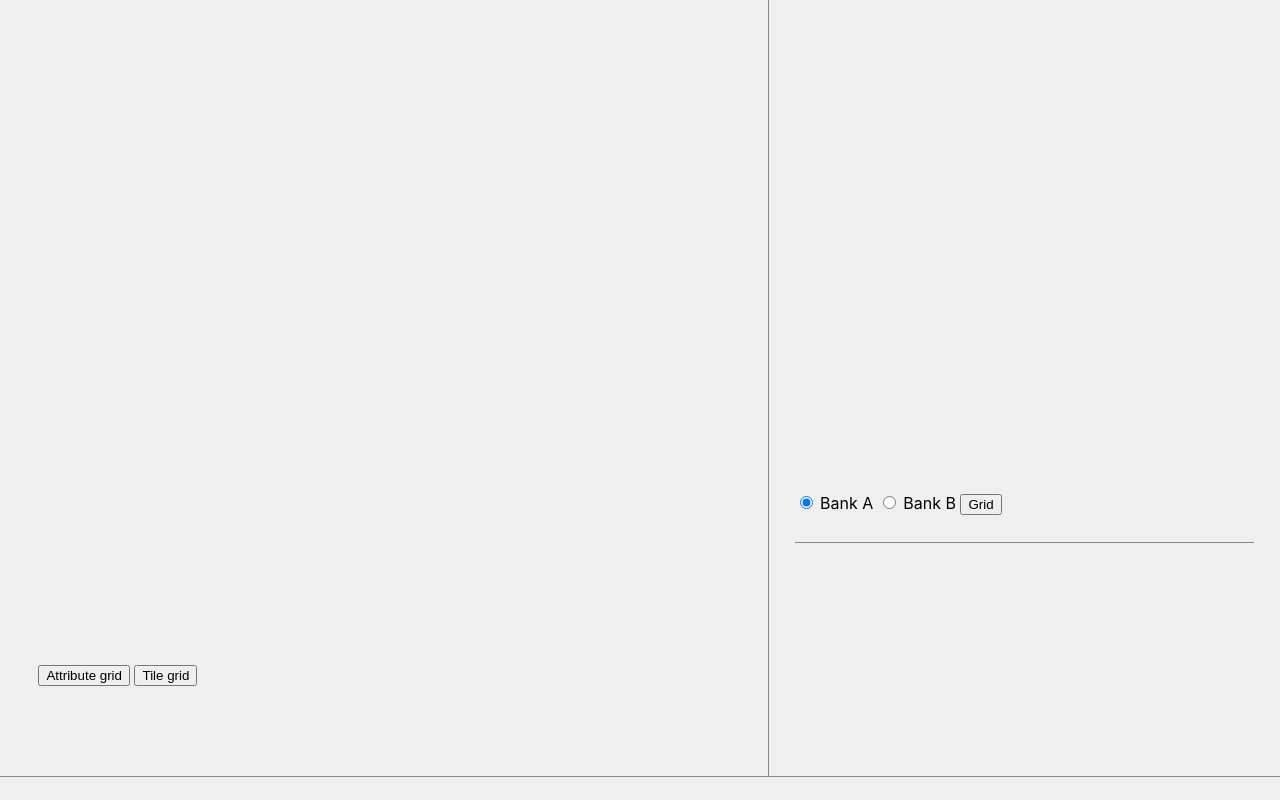
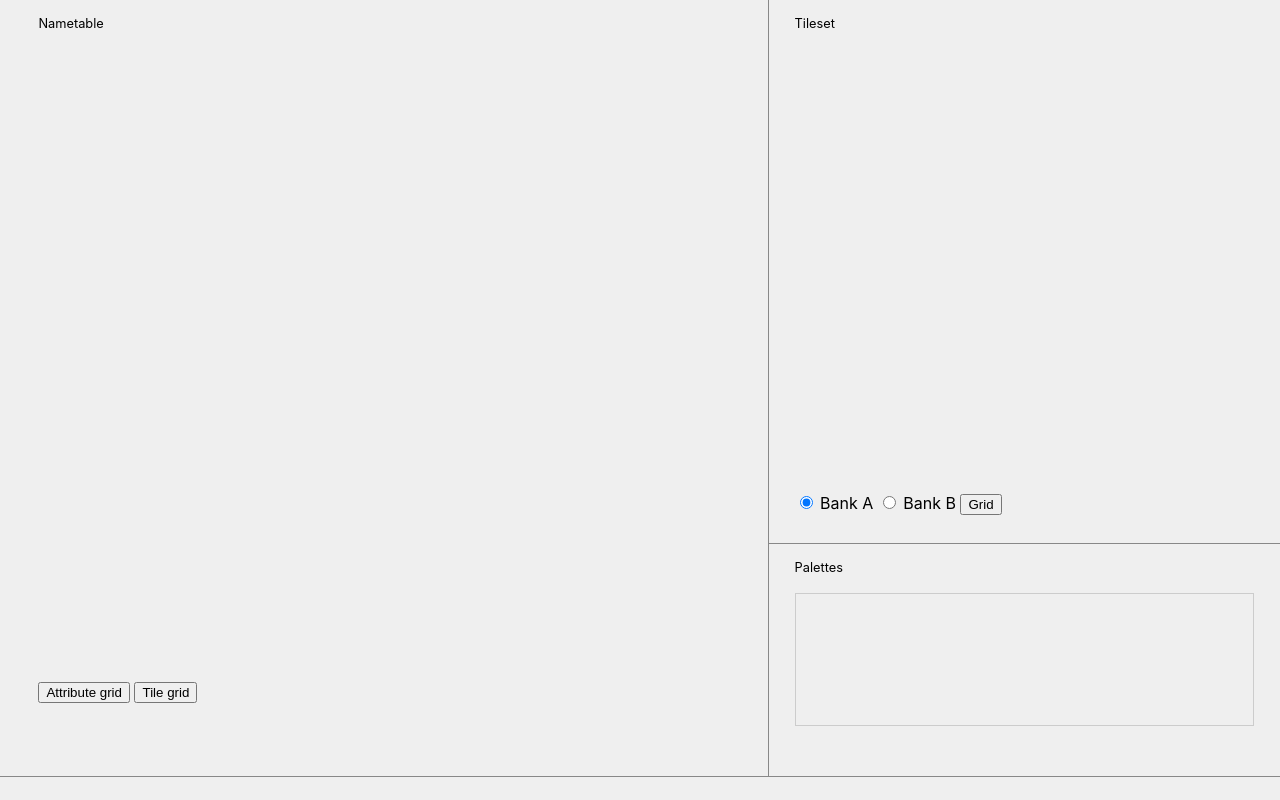
Before and after one commit to kzurawel/neslightbox, an Electron app: page src/index.html in a window 1280 px wide. Drawn offline with Linux system fonts and the light colour scheme.

Commit message:
Start adding palette colors

```diff
--- a/src/index.css
+++ b/src/index.css
@@ -44,14 +44,23 @@ body {
 }
 
 .tileset {
-  border-bottom: 1px solid #888;
   height: 70%;
   margin: 0 auto;
   padding: 1rem 0;
   width: 90%;
 }
 
-.tileset .label {
+.palettes {
+  border-top: 1px solid #888;
+}
+
+.paletteswrapper {
+  margin: 0 auto;
+  padding: 1rem 0;
+  width: 90%;
+}
+
+.label {
   font-size: 0.8rem;
   height: 0.8rem;
   margin: 0 0 4px;
@@ -62,6 +71,13 @@ body {
   height: auto;
   margin: 0 auto;
   width: 100%;
+}
+
+#colordisplay {
+  border: 1px solid #ccc;
+  display: block;
+  margin: 0 auto;
+  width: 90%;
 }
 
 .statusbar {
--- a/src/index.html
+++ b/src/index.html
@@ -10,6 +10,7 @@
     <section class="wrapper">
       <div class="nametable">
         <div class="displaywrapper">
+          <p class="label">Nametable</p>
           <canvas id="nametabledisplay" width="512" height="480"></canvas>
           <button id="nAttrGridButton">Attribute grid</button>
           <button id="nTileGridButton">Tile grid</button>
@@ -17,14 +18,20 @@
       </div>
       <div class="vwrap">
         <div class="tileset">
-          <p class="label"></p>
+          <p class="label">Tileset</p>
           <canvas id="tilesetdisplay" width="256" height="256"></canvas>
           <label><input type="radio" name="bank" value="0" checked="true"> Bank A</label>
           <label><input type="radio" name="bank" value="1"> Bank B</label>
           <button id="tGridButton">Grid</button>
         </div>
         <div class="palettes">
+          <div class="paletteswrapper">
+            <p class="label">Palettes</p>
 
+          </div>
+          <div class="colors">
+            <canvas id="colordisplay" width="224" height="64"></canvas>
+          </div>
         </div>
       </div>
     </section>
--- a/src/script.js
+++ b/src/script.js
@@ -8,7 +8,8 @@ const {
 } = require('./utils/tilemapping.js');
 const {
   updateNametableGrid,
-  updateTilesets
+  updateTilesets,
+  updateColors
 } = require('./utils/drawing.js');
 
 // set up canvases
@@ -21,6 +22,10 @@ const tc = document.querySelector('#tilesetdisplay');
 const tctx = tc.getContext('2d', { alpha: false });
 tctx.fillStyle = 'black';
 tctx.fillRect(0, 0, 256, 256);
+
+const cc = document.querySelector('#colordisplay');
+const cctx = cc.getContext('2d', { alpha: false });
+updateColors(cctx);
 
 // set up dom references
 const statusbar = document.querySelector('.statusbar p');
```
Also changed, not shown: src/models/colors.js (+1 -9 lines), src/utils/drawing.js (+18 -0 lines).
